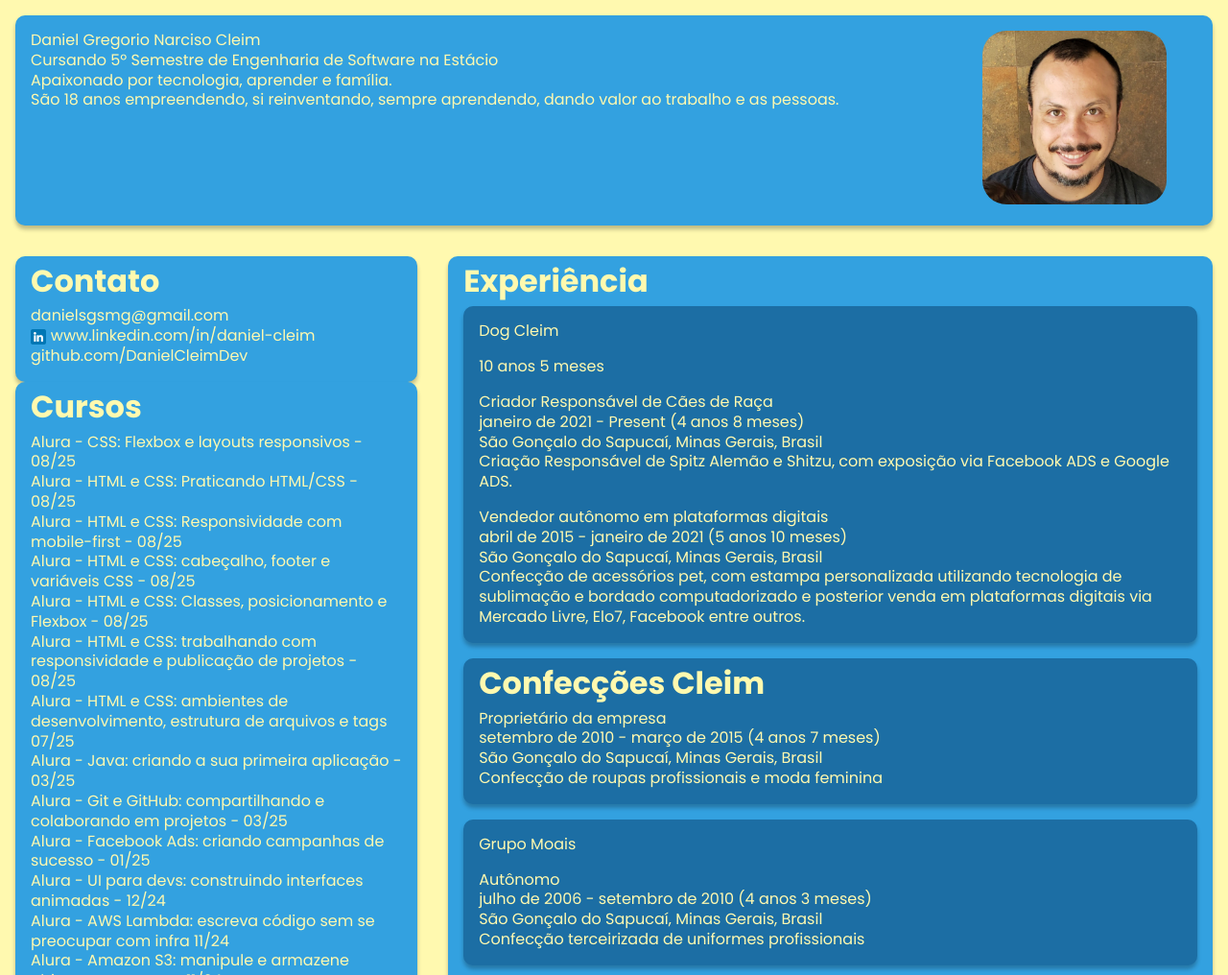
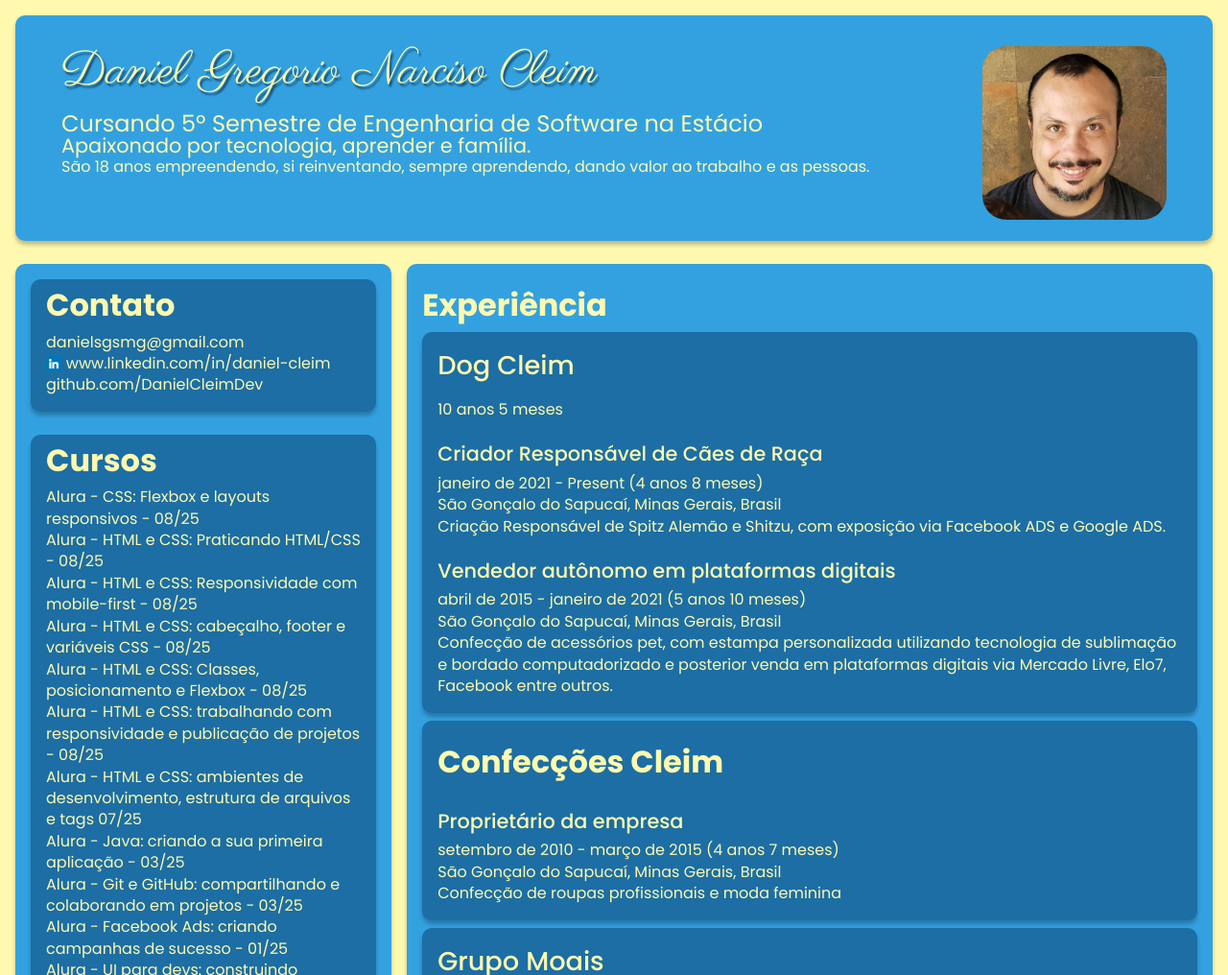
Before and after one commit to DanielCleimDev/cv-Daniel-Dev, a plain HTML site: page index.html in a window 1280 px wide. Shown: the top 1016 px of the page at 96% size. Drawn offline with Linux system fonts and the light colour scheme.

Commit message:
concluído primeira versão

```diff
--- a/index.html
+++ b/index.html
@@ -9,6 +9,7 @@
 </head>
 <body>
   <header>
+    <!-- Principal-->
     <section class="principal card">
       <section class="principal-conteudo">
         <h1 class="principal-nome">Daniel Gregorio Narciso Cleim</h1>
@@ -24,9 +25,10 @@
       </section>
     </section>
   </header>
-  <main>
+  <section class="container">
+    <main class="card">
       <!-- Experiência -->
-    <section class="card">
+      <section>
         <h1 class="exp-titulo1">Experiência</h1>
         <section class="card card2">
           <h2 class="exp-titulo2">Dog Cleim</h2>
@@ -93,7 +95,7 @@
         </section>
       </section>
       <!-- Formação -->
-     <section class="card">
+      <section>
         <h1 class="form-titulo1">Formação Acadêmica</h1>
         <section class="card card2">
           <h2 class="form-titulo2">Estácio</h2>
@@ -133,9 +135,9 @@
         </section>
       </section>
     </main>
-  <aside>
+    <aside class="card">
       <!--Contatos-->
-    <section class="card">
+      <section class="card card2">
         <h1 class="contato-titulo">Contato</h1>
         <ul class="contato-lista">
           <li class="contato-item">danielsgsmg@gmail.com</li>
@@ -146,7 +148,7 @@
         </ul>
       </section>
       <!--Cursos-->
-    <section class="card">
+      <section class="card card2">
         <h1 class="cursos-titulo">Cursos</h1>
         <ul class="cursos-lista">
           <li class="cursos-item"><a href="https://cursos.alura.com.br/certificate/910017a0-d664-4aaf-8d99-86c6473936b9?lang">Alura - CSS: Flexbox e layouts responsivos - 08/25</a></li>
@@ -167,5 +169,6 @@
         </ul>
       </section>
     </aside>
+  </section>
 </body>
 </html>
--- a/style.css
+++ b/style.css
@@ -1,3 +1,4 @@
+@import url('https://fonts.googleapis.com/css2?family=Parisienne&display=swap');
 @import url(reset.css);
 
 :root{
@@ -7,40 +8,49 @@
   --fundo-3: #154D71;
 
   --fonte-principal: "Poppins";
+  --fonte-nome: "Parisienne", cursive;
 }
 
 html, body{
   width: 100%;
 }
 
-/*Grid*/
 body{
   font-family: var(--fonte-principal);
   color: var(--fundo);
   font-weight: 400;
+  font-style: normal;
   font-size: 16px;
-  line-height: 1.3em;
+  line-height: 1.4em;
 
   background-color: var(--fundo);
   box-sizing: border-box;
 
-  display: grid;
+  /*display: grid;
   grid-template-areas:
   "header header header header header"
-  "aside main main main main";
+  "aside main main main main";*/
 }
 
 header{
-  grid-area: header;
+  /*grid-area: header;*/
   padding: 1rem;
 }
 aside{
-  grid-area: aside;
+  /*grid-area: aside;*/
   padding: 1rem;
 }
 main{
-  grid-area: main;
+  /*grid-area: main;*/
   padding: 1rem;
+}
+
+.container{
+  display: flex;
+  flex-direction: row-reverse;
+  align-items: stretch;
+  margin: 0 1rem;
+  gap: 1rem;
 }
 
 .card{
@@ -51,6 +61,7 @@ main{
   box-shadow: 0px 4px 4px rgba(0, 0, 0, 0.25);
   border-radius: 10px;
   padding: 1rem;
+  margin-bottom: 0.5rem;
 }
 .card2{
  background-color: var(--fundo-2);
@@ -70,36 +81,45 @@ main{
   display: flex;
   flex-direction: row;
   justify-content: space-between;
+  padding-top: 2rem;
 }
+.principal-conteudo{
+  margin-left: 2rem;
+}
+
+.principal-nome{
+ font-family: var(--fonte-nome);
+ font-size: 3rem;
+ margin:1rem 0 2rem 0;
+ text-shadow : 2px 3px 2px var(--fundo-3) ;
+}
+.principal-situacao{
+  font-size: 1.5em;
+}
+.principal-texto1{
+  font-size: 1.3em;
+}
+
 .principal-img{
   max-width: 15vw;
   border-radius: 25px;
   margin-right: 2rem;
 }
 
-.principal-nome{
-
-}
-.principal-situacao{
-
-}
-.principal-texto1{
-
-}
-.principal-texto2{
-
-}
-
 /*Experiência*/
 
-.exp-cargo{
-
+.exp-cargo, .form-curso{
+  font-size: 1.3rem;
+  font-weight: 480;
+  margin: 0.5rem 0;
 }
 .exp-titulo1{
-
+ margin: 1rem 0;
 }
-.exp-titulo2{
-
+.exp-titulo2, .form-titulo2{
+  font-size: 1.7rem;
+  font-weight: 500;
+  margin: 0.5rem 0;
 }
 .exp-tempo{
 
@@ -117,7 +137,7 @@ main{
 /*Formação Acadêmica*/
 
 .form-titulo1{
-
+ margin: 1rem 0;
 }
 .form-titulo2{
 
```
Lines whose indentation alone changed are shown as unchanged.
